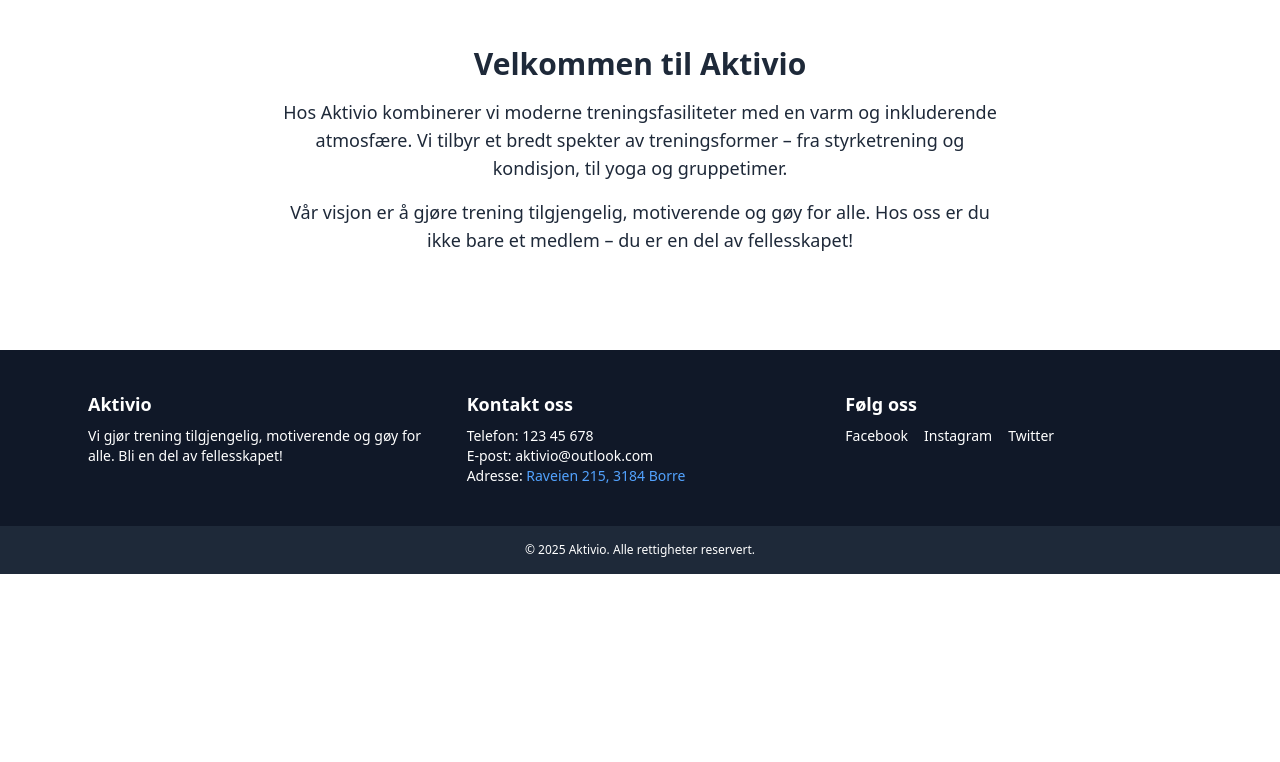
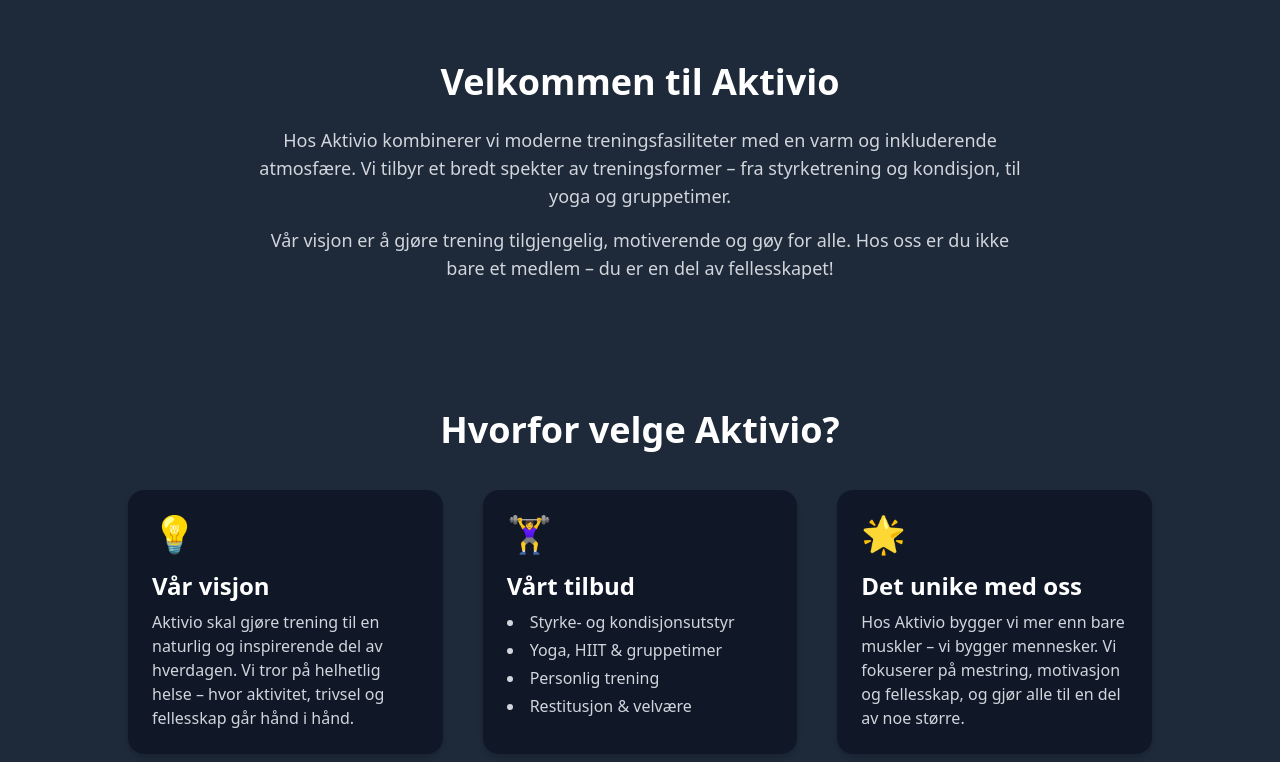
Before and after one commit to 250074USN/hackathon2025, a React (Vite) app: page / in a window 1280 px wide. Shown: the part 678-1440 px from the top of the page. Before the commit the page ends 1252 px from the top, so only its background shows below. Built offline with nearby package versions, Linux system fonts and the light colour scheme.

Commit message:
stor endring

```diff
--- /dev/null
+++ b/src/components/TimePlan/TimeplanTabell.tsx
@@ -0,0 +1,39 @@
+// src/components/TimeplanTabell.tsx
+
+type TimeplanRad = {
+    dag: string;
+    tid: string;
+    type: string;
+    instruktør: string;
+  };
+
+  type Props = {
+    data: TimeplanRad[];
+  };
+
+  const TimeplanTabell = ({ data }: Props) => (
+    <div className="overflow-x-auto">
+      <table className="min-w-full text-left text-sm border-separate border-spacing-y-2">
+        <thead>
+          <tr className="text-gray-400">
+            <th className="py-2">Dag</th>
+            <th className="py-2">Tid</th>
+            <th className="py-2">Type</th>
+            <th className="py-2">Instruktør</th>
+          </tr>
+        </thead>
+        <tbody className="text-gray-200">
+          {data.map((rad, i) => (
+            <tr key={i} className="bg-gray-700 rounded">
+              <td className="py-2 px-4">{rad.dag}</td>
+              <td className="py-2 px-4">{rad.tid}</td>
+              <td className="py-2 px-4">{rad.type}</td>
+              <td className="py-2 px-4">{rad.instruktør}</td>
+            </tr>
+          ))}
+        </tbody>
+      </table>
+    </div>
+  );
+
+  export default TimeplanTabell;
--- /dev/null
+++ b/src/components/tjenster/tjensteKort.tsx
@@ -0,0 +1,16 @@
+// src/components/TjenesteKort.tsx
+type Props = {
+    icon: string;
+    title: string;
+    description: string;
+  };
+
+  const TjenesteKort = ({ icon, title, description }: Props) => (
+    <div className="bg-gray-800 rounded-xl p-6 shadow hover:shadow-lg hover:scale-[1.02] transition">
+      <div className="text-3xl mb-4">{icon}</div>
+      <h3 className="text-2xl font-semibold mb-2">{title}</h3>
+      <p className="text-gray-300">{description}</p>
+    </div>
+  );
+
+  export default TjenesteKort;
--- a/src/pages/HomePage.tsx
+++ b/src/pages/HomePage.tsx
@@ -17,17 +17,63 @@ const HomePage: React.FC = () => {
       </div>
 
       {/* Om Aktivio */}
-      <section className="max-w-3xl mx-auto py-12 px-6 text-center">
-        <h2 className="text-3xl font-semibold mb-4">Velkommen til Aktivio</h2>
-        <p className="text-lg mb-4">
-          Hos Aktivio kombinerer vi moderne treningsfasiliteter med en varm og inkluderende atmosfære.
-          Vi tilbyr et bredt spekter av treningsformer – fra styrketrening og kondisjon, til yoga og gruppetimer.
+      <section className="bg-gray-800 text-white py-16 px-6">
+  <div className="max-w-3xl mx-auto text-center">
+    <h2 className="text-4xl font-bold mb-6">Velkommen til Aktivio</h2>
+    <p className="text-lg text-gray-300 mb-4">
+      Hos Aktivio kombinerer vi moderne treningsfasiliteter med en varm og inkluderende atmosfære.
+      Vi tilbyr et bredt spekter av treningsformer – fra styrketrening og kondisjon, til yoga og gruppetimer.
+    </p>
+    <p className="text-lg text-gray-300">
+      Vår visjon er å gjøre trening tilgjengelig, motiverende og gøy for alle.
+      Hos oss er du ikke bare et medlem – du er en del av fellesskapet!
+    </p>
+  </div>
+</section>
+
+
+{/* Visjon, Tilbud og Unikt – moderne seksjon */}
+<section className="bg-gray-800 py-16 px-6 text-white">
+  <div className="max-w-5xl mx-auto text-center">
+    <h2 className="text-4xl font-bold mb-10 text-white">Hvorfor velge Aktivio?</h2>
+
+    <div className="grid gap-10 md:grid-cols-3 text-left">
+      {/* Visjon */}
+      <div className="bg-gray-900 rounded-2xl shadow-md p-6 hover:shadow-xl transition">
+        <div className="text-4xl mb-4">💡</div>
+        <h3 className="text-2xl font-semibold mb-2">Vår visjon</h3>
+        <p className="text-gray-300 text-base">
+          Aktivio skal gjøre trening til en naturlig og inspirerende del av hverdagen.
+          Vi tror på helhetlig helse – hvor aktivitet, trivsel og fellesskap går hånd i hånd.
         </p>
-        <p className="text-lg">
-          Vår visjon er å gjøre trening tilgjengelig, motiverende og gøy for alle.
-          Hos oss er du ikke bare et medlem – du er en del av fellesskapet!
+      </div>
+
+      {/* Tilbud */}
+      <div className="bg-gray-900 rounded-2xl shadow-md p-6 hover:shadow-xl transition">
+        <div className="text-4xl mb-4">🏋️‍♀️</div>
+        <h3 className="text-2xl font-semibold mb-2">Vårt tilbud</h3>
+        <ul className="text-gray-300 list-disc list-inside space-y-1 text-base">
+          <li>Styrke- og kondisjonsutstyr</li>
+          <li>Yoga, HIIT & gruppetimer</li>
+          <li>Personlig trening</li>
+          <li>Restitusjon & velvære</li>
+        </ul>
+      </div>
+
+      {/* Det unike */}
+      <div className="bg-gray-900 rounded-2xl shadow-md p-6 hover:shadow-xl transition">
+        <div className="text-4xl mb-4">🌟</div>
+        <h3 className="text-2xl font-semibold mb-2">Det unike med oss</h3>
+        <p className="text-gray-300 text-base">
+          Hos Aktivio bygger vi mer enn bare muskler – vi bygger mennesker.
+          Vi fokuserer på mestring, motivasjon og fellesskap, og gjør alle til en del av noe større.
         </p>
-      </section>
+      </div>
+    </div>
+  </div>
+</section>
+
+
     </div>
   );
 };
--- a/src/pages/Timeplan.tsx
+++ b/src/pages/Timeplan.tsx
@@ -1,18 +1,45 @@
+// src/pages/Timeplan.tsx
 import React from "react";
+import { useSearchParams } from "react-router-dom";
+import TimeplanTabell from "../components/TimePlan/TimeplanTabell";
 
 const Timeplan: React.FC = () => {
-    return (
-        <div className="font-sans text-gray-800">
+  const [params] = useSearchParams();
+  const typeFilter = params.get("type");
 
-            {/* Om Aktivio */}
-            <section className="max-w-3xl mx-auto py-12 px-6 text-center">
-                <h2 className="text-3xl font-semibold mb-4">Velkommen til Aktivio</h2>
-                <p className="text-lg mb-4">
-                    Timeplan!
-                </p>
-            </section>
-        </div>
-    );
+  const timeplan = [
+    // 🏋️ Styrketrening
+    { dag: "Mandag", tid: "10:00", type: "Styrketrening", instruktør: "Lars H." },
+    { dag: "Onsdag", tid: "14:00", type: "Styrketrening", instruktør: "Nina A." },
+    { dag: "Fredag", tid: "18:00", type: "Styrketrening", instruktør: "Amanda L." },
+
+    // 🤸‍♀️ Gruppetimer
+    { dag: "Tirsdag", tid: "17:30", type: "Gruppetimer", instruktør: "Caroline M." },
+    { dag: "Torsdag", tid: "18:00", type: "Gruppetimer", instruktør: "Jonas K." },
+    { dag: "Lørdag", tid: "10:00", type: "Gruppetimer", instruktør: "Siri N." },
+
+    // 💪 Personlig trener (PT)
+    { dag: "Mandag", tid: "12:00", type: "Personlig trener (PT)", instruktør: "Andreas B." },
+    { dag: "Onsdag", tid: "16:00", type: "Personlig trener (PT)", instruktør: "Mia F." },
+    { dag: "Fredag", tid: "09:00", type: "Personlig trener (PT)", instruktør: "Daniel S." },
+  ];
+
+  const filtered = typeFilter
+    ? timeplan.filter((rad) =>
+        rad.type.toLowerCase().includes(typeFilter.toLowerCase())
+      )
+    : timeplan;
+
+  return (
+    <div className="bg-gray-900 text-white min-h-screen py-16 px-6">
+      <div className="max-w-4xl mx-auto">
+        <h1 className="text-4xl font-bold text-center mb-12">
+          {typeFilter ? `Timeplan – ${typeFilter}` : "Gruppetimer – Timeplan"}
+        </h1>
+        <TimeplanTabell data={filtered} />
+      </div>
+    </div>
+  );
 };
 
 export default Timeplan;
--- a/src/pages/Tjenester.tsx
+++ b/src/pages/Tjenester.tsx
@@ -1,18 +1,56 @@
+// src/pages/Tjenester.tsx
 import React from "react";
+import { useNavigate } from "react-router-dom";
+
+type Tjeneste = {
+  icon: string;
+  title: string;
+  description: string;
+};
 
 const Tjenester: React.FC = () => {
-    return (
-        <div className="font-sans text-gray-800">
+  const navigate = useNavigate();
 
-            {/* Om Aktivio */}
-            <section className="max-w-3xl mx-auto py-12 px-6 text-center">
-                <h2 className="text-3xl font-semibold mb-4">Velkommen til Aktivio</h2>
-                <p className="text-lg mb-4">
-                    Tjenester!
-                </p>
-            </section>
+  const tjenester: Tjeneste[] = [
+    {
+      icon: "🏋️",
+      title: "Styrketrening",
+      description: "Moderne apparater og frivekter – åpent hele dagen.",
+    },
+    {
+      icon: "🤸‍♀️",
+      title: "Gruppetimer",
+      description: "HIIT, yoga, dans og mer. 45–60 minutters varighet.",
+    },
+    {
+      icon: "💪",
+      title: "Personlig trener (PT)",
+      description: "Skreddersydd trening og tett oppfølging med profesjonell trener.",
+    },
+  ];
+
+  return (
+    <div className="bg-gray-900 text-white min-h-screen py-16 px-6">
+      <div className="max-w-6xl mx-auto">
+        <h1 className="text-4xl font-bold text-center mb-12">Våre tjenester</h1>
+        <div className="grid gap-10 md:grid-cols-3">
+          {tjenester.map((tjeneste, index) => (
+            <div
+              key={index}
+              onClick={() =>
+                navigate(`/timeplan?type=${encodeURIComponent(tjeneste.title)}`)
+              }
+              className="cursor-pointer bg-gray-800 rounded-xl p-6 shadow hover:shadow-lg hover:scale-[1.02] transition"
+            >
+              <div className="text-3xl mb-4">{tjeneste.icon}</div>
+              <h3 className="text-2xl font-semibold mb-2">{tjeneste.title}</h3>
+              <p className="text-gray-300">{tjeneste.description}</p>
+            </div>
+          ))}
         </div>
-    );
+      </div>
+    </div>
+  );
 };
 
 export default Tjenester;
```
Also changed, not shown: src/assets/banner.png.
